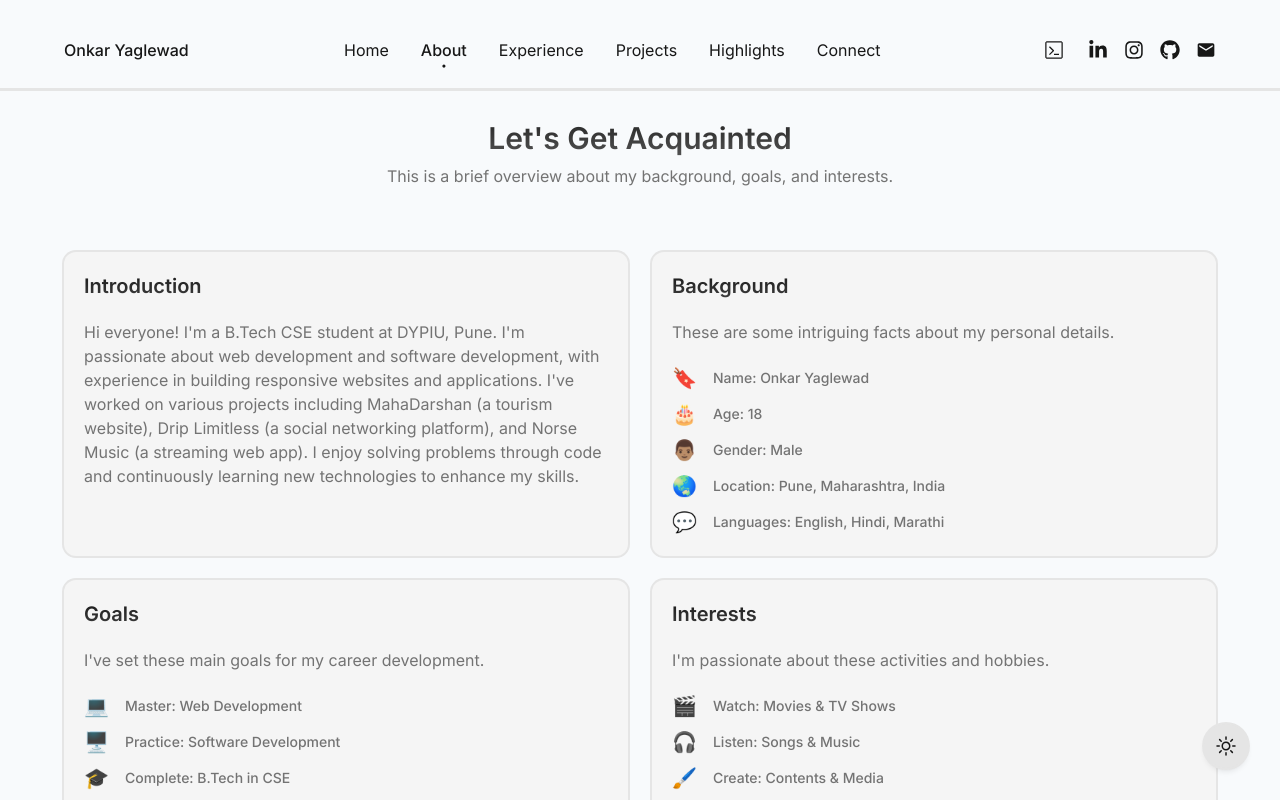
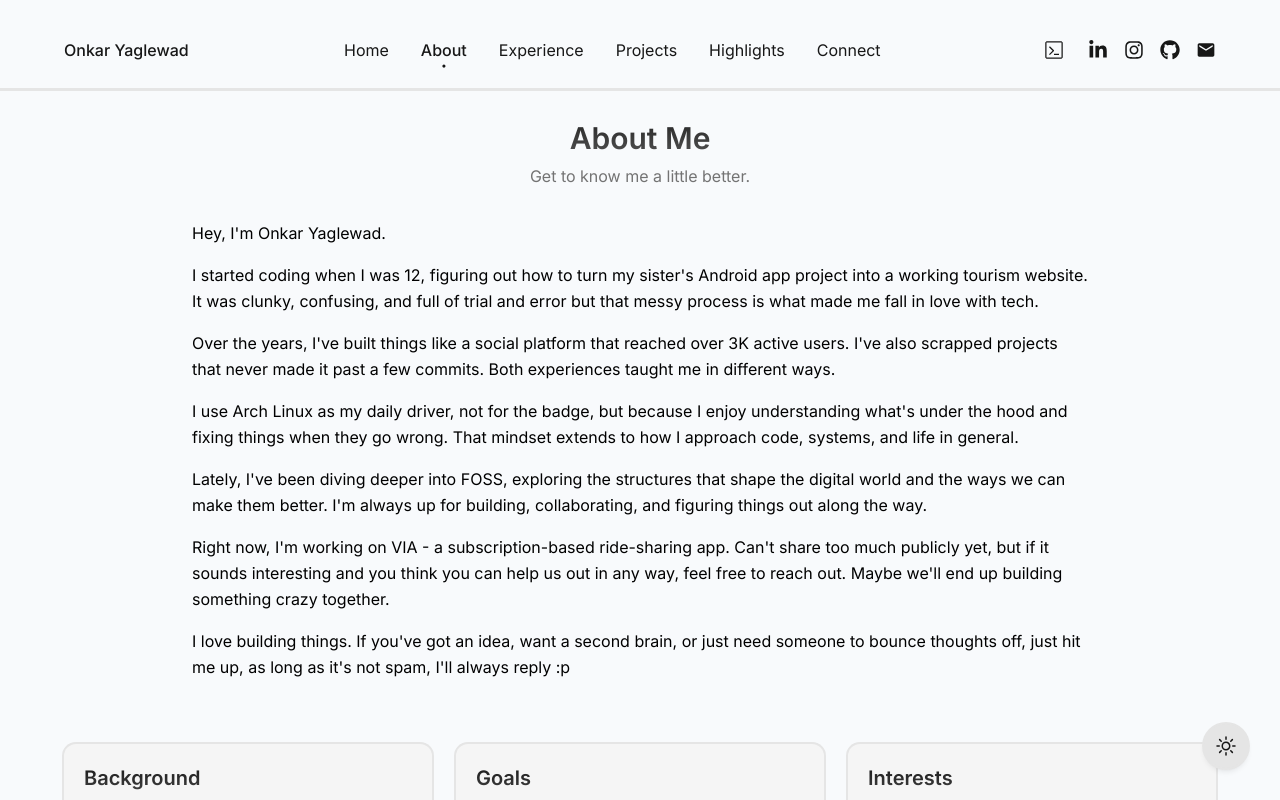
Before and after one commit to once-human/onkaryaglewad.in, a Next.js app: page /about in a window 1280 px wide. Shown: the top 800 px of the page. Built offline with nearby package versions, Linux system fonts and the light colour scheme.

Commit message:
feat : update about layout

```diff
--- a/src/app/about/page.tsx
+++ b/src/app/about/page.tsx
@@ -4,17 +4,36 @@ import { TimelineItem } from "@/components/TimeLine";
 import textData from "@/constants/textData";
 
 const Acquainted = () => {
+  // Store the specific text provided by the user, removing the leading "AboutAbout\n\n"
+  const introText = `Hey, I'm Onkar Yaglewad.
+
+I started coding when I was 12, figuring out how to turn my sister's Android app project into a working tourism website. It was clunky, confusing, and full of trial and error but that messy process is what made me fall in love with tech.
+
+Over the years, I've built things like a social platform that reached over 3K active users. I've also scrapped projects that never made it past a few commits. Both experiences taught me in different ways.
+
+I use Arch Linux as my daily driver, not for the badge, but because I enjoy understanding what's under the hood and fixing things when they go wrong. That mindset extends to how I approach code, systems, and life in general.
+
+Lately, I've been diving deeper into FOSS, exploring the structures that shape the digital world and the ways we can make them better. I'm always up for building, collaborating, and figuring things out along the way.
+
+Right now, I'm working on VIA - a subscription-based ride-sharing app. Can't share too much publicly yet, but if it sounds interesting and you think you can help us out in any way, feel free to reach out. Maybe we'll end up building something crazy together.
+
+I love building things. If you've got an idea, want a second brain, or just need someone to bounce thoughts off, just hit me up, as long as it's not spam, I'll always reply :p`;
+
   return (
     <section id="acquainted">
       <SectionTitle
-        title={textData.aboutPageData.title.acquainted}
-        subTitle={textData.aboutPageData.subtitle.acquainted}
+        title="About Me"
+        subTitle="Get to know me a little better."
       />
-      <div className="mt-16 grid grid-cols-1 md:grid-cols-2 sm:grid-row-2 gap-4 md:gap-6">
-        <ItemCards.tileCard
-          title="Introduction"
-          description={textData.aboutPageData.itemCardDescription.introduction}
-        />
+      {/* Section 1: Full-width Introduction Text */}
+      <div className="mt-8 text-foreground/80 max-w-4xl mx-auto"> {/* Constrain width slightly for readability */}
+        {introText.split('\n\n').map((paragraph, index) => (
+          paragraph.trim() && <p key={index} className="mb-4 text-left leading-relaxed">{paragraph.trim()}</p> // Use text-left
+        ))}
+      </div>
+
+      {/* Section 2: Grid of Detail Cards */}
+      <div className="mt-16 grid grid-cols-1 md:grid-cols-3 gap-4 md:gap-6"> {/* 3-column grid for cards */}
         <ItemCards.tileCard
           title="Background"
           description={textData.aboutPageData.itemCardDescription.background}
```
Also changed, not shown: src/app/icon.png (added).
